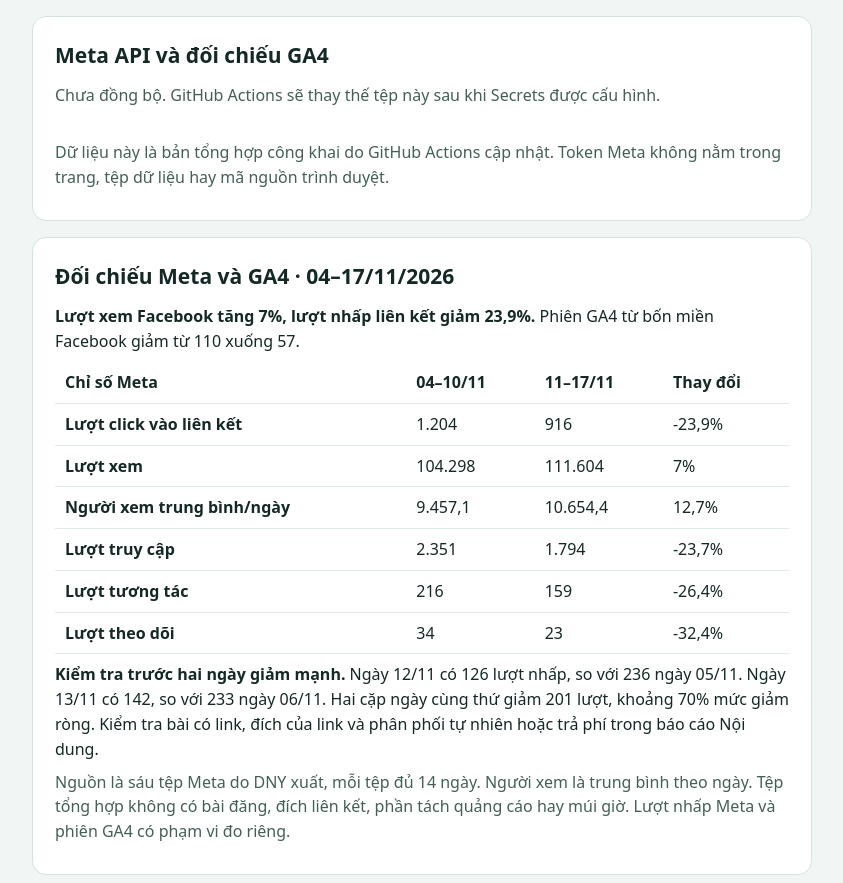
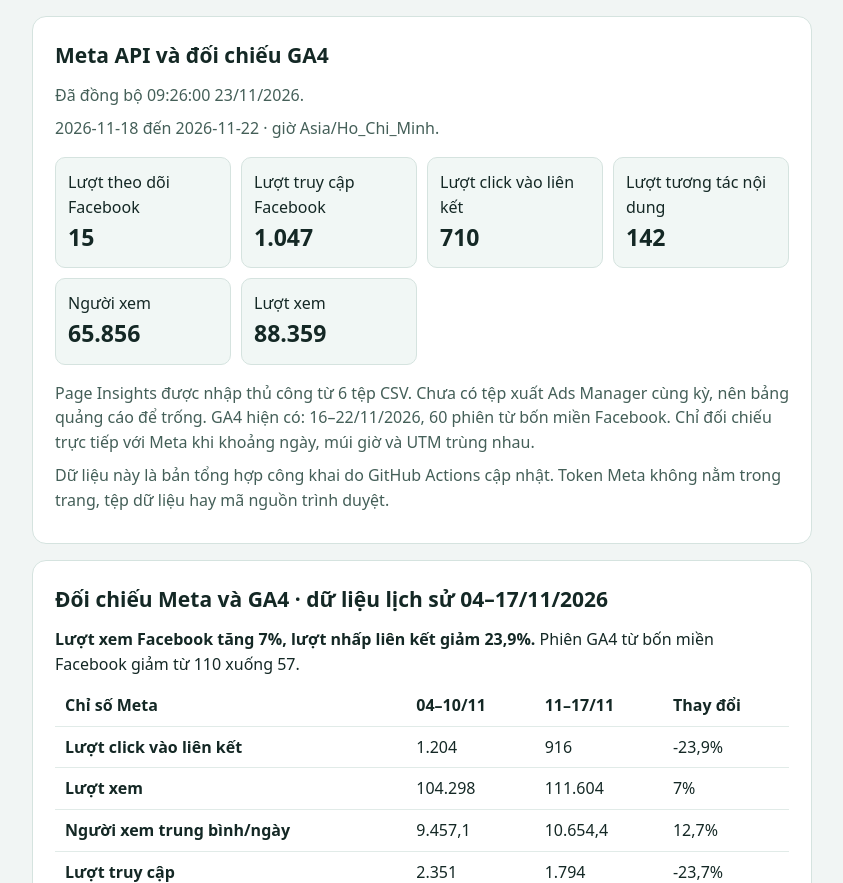
Before and after one commit to dnymarketing1708-a11y/dny-cong-cu-do-luong, a plain HTML site: page DNY-Cong-cu-do-luong.html in a window 1280 px wide. Shown: the part 9239-10122 px from the top of the page, without its empty margins (218-1061 px from the left). Drawn offline with Linux system fonts and the light colour scheme.

Commit message:
data: update Meta page insights through Nov 22

```diff
--- a/DNY-Cong-cu-do-luong.html
+++ b/DNY-Cong-cu-do-luong.html
@@ -149,7 +149,7 @@
 <p class="quiet">Dữ liệu này là bản tổng hợp công khai do GitHub Actions cập nhật. Token Meta không nằm trong trang, tệp dữ liệu hay mã nguồn trình duyệt.</p>
 </section>
 <section>
-<h2>Đối chiếu Meta và GA4 · 04–17/11/2026</h2>
+<h2>Đối chiếu Meta và GA4 · dữ liệu lịch sử 04–17/11/2026</h2>
 <p><strong>Lượt xem Facebook tăng 7%, lượt nhấp liên kết giảm 23,9%.</strong> Phiên GA4 từ bốn miền Facebook giảm từ 110 xuống 57.</p>
 <div class="table-wrap"><table>
 <thead><tr><th scope="col">Chỉ số Meta</th><th scope="col">04–10/11</th><th scope="col">11–17/11</th><th scope="col">Thay đổi</th></tr></thead>
@@ -378,10 +378,12 @@ function renderMetaInsights(data) {
   status.textContent = `Đã đồng bộ ${new Date(data.updatedAt).toLocaleString('vi-VN', {timeZone: data.timezone || 'Asia/Ho_Chi_Minh'})}.`;
   get('meta-period').textContent = `${data.period.since} đến ${data.period.until} · giờ ${data.timezone || 'Asia/Ho_Chi_Minh'}.`;
   const cards = [
-    ['Chi tiêu quảng cáo', new Intl.NumberFormat('vi-VN', {style: 'currency', currency: 'VND', maximumFractionDigits: 0}).format(sums.spend)],
-    ['Hiển thị quảng cáo', number.format(sums.impressions)], ['Tiếp cận quảng cáo', number.format(sums.reach)],
-    ['Nhấp link quảng cáo', number.format(sums.linkClicks)],
-    ...Object.entries(pageTotals).slice(0, 3).map(([label, value]) => [label, number.format(value)])
+    ...(ads.length ? [
+      ['Chi tiêu quảng cáo', new Intl.NumberFormat('vi-VN', {style: 'currency', currency: 'VND', maximumFractionDigits: 0}).format(sums.spend)],
+      ['Hiển thị quảng cáo', number.format(sums.impressions)], ['Tiếp cận quảng cáo', number.format(sums.reach)],
+      ['Nhấp link quảng cáo', number.format(sums.linkClicks)]
+    ] : []),
+    ...Object.entries(pageTotals).map(([label, value]) => [label, number.format(value)])
   ];
   for (const [label, value] of cards) {
     const card = appendText(get('meta-kpis'), 'div', ''); card.className = 'kpi';
@@ -395,9 +397,9 @@ function renderMetaInsights(data) {
     }
   }
   const ga4 = report.facebook;
-  get('meta-ga4').textContent = ga4
+  get('meta-ga4').textContent = `${data.status || ''} ${ga4
     ? `GA4 hiện có: ${ga4.period}, ${number.format(ga4.sources.reduce((sum, row) => sum + row[3], 0))} phiên từ bốn miền Facebook. Chỉ đối chiếu trực tiếp với Meta khi khoảng ngày, múi giờ và UTM trùng nhau.`
-    : 'Chưa có bộ đối chiếu GA4 cùng kỳ.';
+    : 'Chưa có bộ đối chiếu GA4 cùng kỳ.'}`;
 }
 fetch('./data/meta-insights.json', {cache: 'no-store'})
   .then(response => response.ok ? response.json() : Promise.reject(new Error(`HTTP ${response.status}`)))
--- a/data/meta-insights.json
+++ b/data/meta-insights.json
@@ -1,10 +1,17 @@
 {
   "schemaVersion": 1,
-  "source": "Meta Graph API + Marketing API",
-  "status": "Chưa đồng bộ. GitHub Actions sẽ thay thế tệp này sau khi Secrets được cấu hình.",
-  "updatedAt": null,
+  "source": "Meta Business Suite CSV export",
+  "status": "Page Insights được nhập thủ công từ 6 tệp CSV. Chưa có tệp xuất Ads Manager cùng kỳ, nên bảng quảng cáo để trống.",
+  "updatedAt": "2026-11-23T02:26:00.000Z",
   "timezone": "Asia/Ho_Chi_Minh",
-  "period": null,
-  "page": {},
+  "period": {"since": "2026-11-18", "until": "2026-11-22"},
+  "page": {
+    "page_follows": {"title": "Lượt theo dõi Facebook", "values": [{"date":"2026-11-18","value":4},{"date":"2026-11-19","value":3},{"date":"2026-11-20","value":4},{"date":"2026-11-21","value":1},{"date":"2026-11-22","value":3}]},
+    "page_visits": {"title": "Lượt truy cập Facebook", "values": [{"date":"2026-11-18","value":232},{"date":"2026-11-19","value":279},{"date":"2026-11-20","value":356},{"date":"2026-11-21","value":137},{"date":"2026-11-22","value":43}]},
+    "page_link_clicks": {"title": "Lượt click vào liên kết", "values": [{"date":"2026-11-18","value":150},{"date":"2026-11-19","value":197},{"date":"2026-11-20","value":255},{"date":"2026-11-21","value":93},{"date":"2026-11-22","value":15}]},
+    "page_engagement": {"title": "Lượt tương tác nội dung", "values": [{"date":"2026-11-18","value":24},{"date":"2026-11-19","value":47},{"date":"2026-11-20","value":55},{"date":"2026-11-21","value":14},{"date":"2026-11-22","value":2}]},
+    "page_viewers": {"title": "Người xem", "values": [{"date":"2026-11-18","value":12806},{"date":"2026-11-19","value":16946},{"date":"2026-11-20","value":25287},{"date":"2026-11-21","value":10127},{"date":"2026-11-22","value":690}]},
+    "page_views": {"title": "Lượt xem", "values": [{"date":"2026-11-18","value":18102},{"date":"2026-11-19","value":22575},{"date":"2026-11-20","value":33880},{"date":"2026-11-21","value":12420},{"date":"2026-11-22","value":1382}]}
+  },
   "ads": []
 }
```
